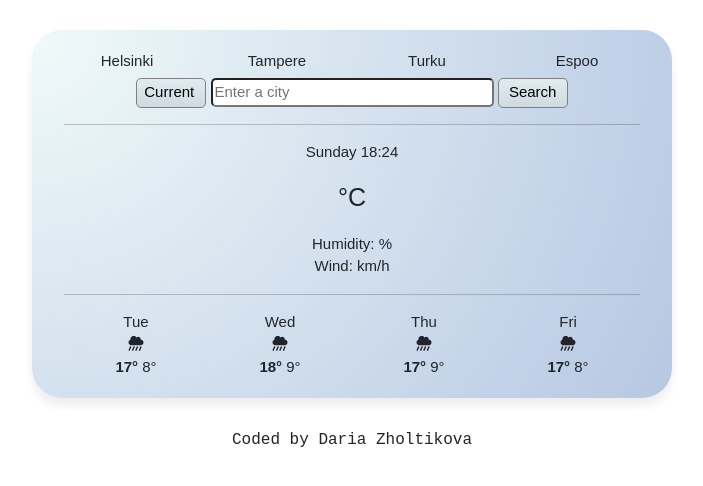
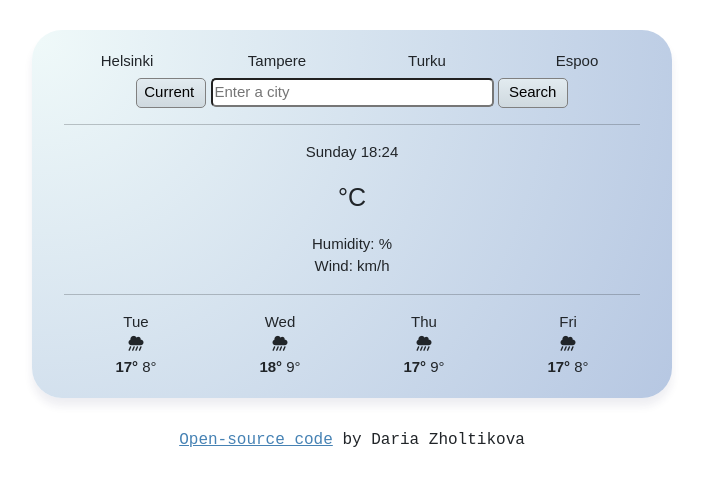
Before and after one commit to Ariaurelie/weather-app, a plain HTML site: page index.html in a window 1280 px wide. Shown: the whole page, without its empty margins (288-991 px from the left). Drawn offline with nearby package versions, Linux system fonts and the light colour scheme; no server answers.

Commit message:
Added a github link

```diff
--- a/index.html
+++ b/index.html
@@ -76,7 +76,7 @@
         </div>
       </div>
     </div>
-    <p class="author">Coded by Daria Zholtikova</p>
+    <p class="author"><a href="https://github.com/Ariaurelie/weather-app">Open-source code</a> by Daria Zholtikova</p>
     <script src="https://kit.fontawesome.com/3d2936541f.js" crossorigin="anonymous"></script>
     <script src="src/script.js"></script>
   </body>
```
